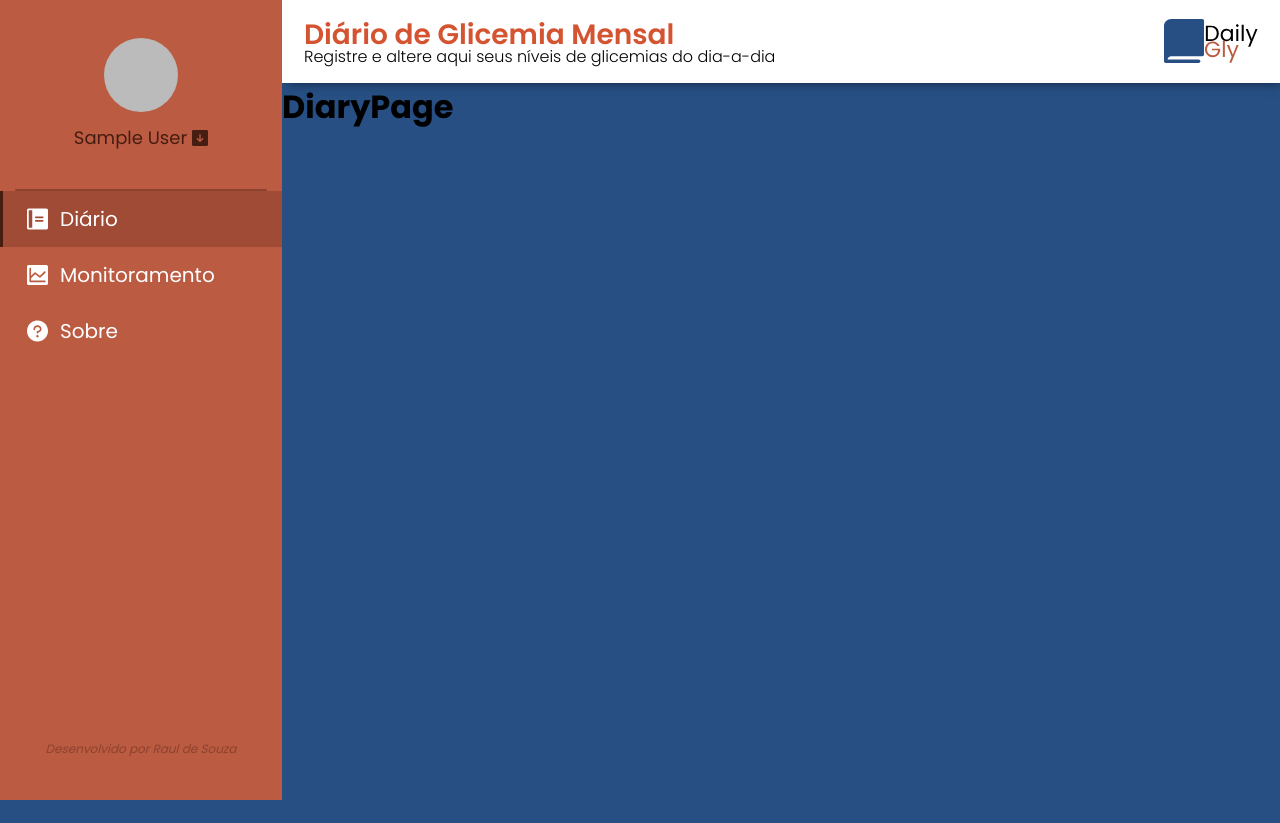
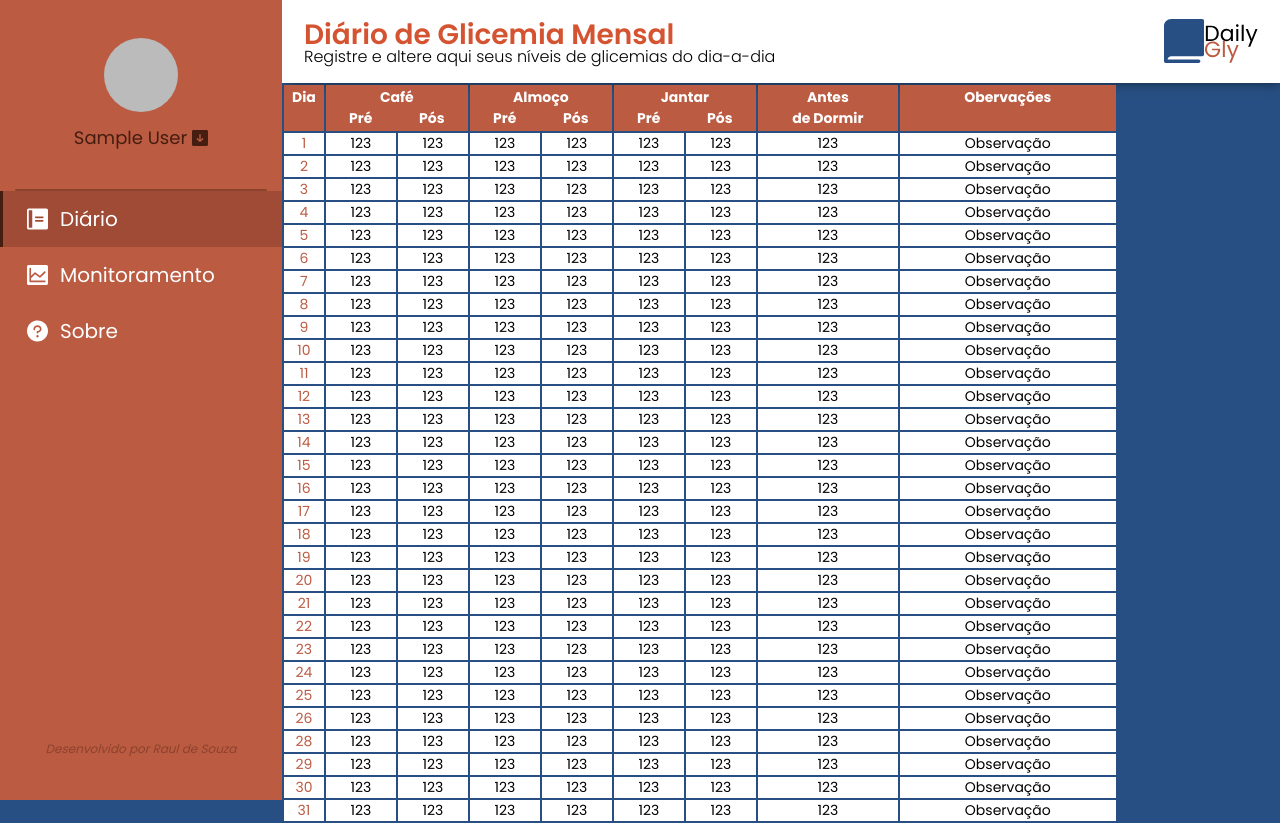
Before and after one commit to r4ulzito/daily-gly, a React (Vite) app: page /my-diary in a window 1280 px wide. Before the commit the page ends 800 px from the top, so only its background shows below. Built offline with nearby package versions, Linux system fonts and the light colour scheme; no server answers; sample sign-in values are in the browser's storage.

Commit message:
adiciona tabela de registros diarios do mes

```diff
--- /dev/null
+++ b/src/components/DailyTable/index.tsx
@@ -0,0 +1,22 @@
+import { IRegistroMes } from "../../interfaces/RegistrosMesInterface";
+import DailyTableHeader from "../DailyTableHeader";
+import DailyTableRow from "../DailyTableRow";
+
+interface DailyTableProps {
+    data: IRegistroMes;
+}
+
+const DailyTable = ({ data }: DailyTableProps) => {
+    return (
+        <table>
+            <DailyTableHeader />
+            <tbody>
+                {data.registros.map((registro) => (
+                    <DailyTableRow key={registro[0]} dayRegisters={registro} />
+                ))}
+            </tbody>
+        </table>
+    );
+};
+
+export default DailyTable;
--- /dev/null
+++ b/src/components/DailyTableHeader/index.tsx
@@ -0,0 +1,55 @@
+import * as S from "./styles/DailyTableHeaderStyled";
+
+const DailyTableHeader = () => {
+    return (
+        <thead>
+            <tr>
+                <S.HeaderCell>
+                    <S.DayCellContent>
+                        <p>Dia</p>
+                    </S.DayCellContent>
+                </S.HeaderCell>
+                <S.HeaderCell colSpan={2}>
+                    <S.SnackCellContent>
+                        <p>Café</p>
+                        <S.SnackCellPeriod>
+                            <span>Pré</span>
+                            <span>Pós</span>
+                        </S.SnackCellPeriod>
+                    </S.SnackCellContent>
+                </S.HeaderCell>
+                <S.HeaderCell colSpan={2}>
+                    <S.SnackCellContent>
+                        <p>Almoço</p>
+                        <S.SnackCellPeriod>
+                            <span>Pré</span>
+                            <span>Pós</span>
+                        </S.SnackCellPeriod>
+                    </S.SnackCellContent>
+                </S.HeaderCell>
+                <S.HeaderCell colSpan={2}>
+                    <S.SnackCellContent>
+                        <p>Jantar</p>
+                        <S.SnackCellPeriod>
+                            <span>Pré</span>
+                            <span>Pós</span>
+                        </S.SnackCellPeriod>
+                    </S.SnackCellContent>
+                </S.HeaderCell>
+                <S.HeaderCell>
+                    <S.SnackCellContent>
+                        <p>Antes</p>
+                        <p>de Dormir</p>
+                    </S.SnackCellContent>
+                </S.HeaderCell>
+                <S.HeaderCell>
+                    <S.SnackCellContent>
+                        <p>Obervações</p>
+                    </S.SnackCellContent>
+                </S.HeaderCell>
+            </tr>
+        </thead>
+    );
+};
+
+export default DailyTableHeader;
--- /dev/null
+++ b/src/components/DailyTableHeader/styles/DailyTableHeaderStyled.ts
@@ -0,0 +1,25 @@
+import styled from "styled-components";
+
+export const HeaderCell = styled.th`
+    background-color: #bb5b42;
+    font-size: 14px;
+    color: #fff;
+    vertical-align: super;
+`;
+
+export const DayCellContent = styled.div`
+    padding: 0px 8px;
+`;
+
+export const SnackCellContent = styled.div`
+    display: flex;
+    flex-direction: column;
+    padding: 2px 0px;
+    min-width: 140px;
+`;
+
+export const SnackCellPeriod = styled.p`
+    display: flex;
+    justify-content: space-around;
+    width: 100%;
+`;
--- /dev/null
+++ b/src/components/DailyTableRow/index.tsx
@@ -0,0 +1,65 @@
+import { useState } from "react";
+import * as S from "./styles/DailyTableRowStyled";
+
+interface DailyTableRowProps {
+    dayRegisters: Array<string>;
+}
+
+const DailyTableRow = ({ dayRegisters }: DailyTableRowProps) => {
+    const [select, setSelect] = useState(false);
+
+    return (
+        <tr>
+            <S.RowCell>
+                <S.RowDayCell
+                    selected={select}
+                    onClick={() => setSelect(!select)}
+                >
+                    {dayRegisters[0]}
+                </S.RowDayCell>
+            </S.RowCell>
+            <S.RowCell>
+                <S.RowSnackCell selected={select}>
+                    {dayRegisters[1]}
+                </S.RowSnackCell>
+            </S.RowCell>
+            <S.RowCell>
+                <S.RowSnackCell selected={select}>
+                    {dayRegisters[2]}
+                </S.RowSnackCell>
+            </S.RowCell>
+            <S.RowCell>
+                <S.RowSnackCell selected={select}>
+                    {dayRegisters[3]}
+                </S.RowSnackCell>
+            </S.RowCell>
+            <S.RowCell>
+                <S.RowSnackCell selected={select}>
+                    {dayRegisters[4]}
+                </S.RowSnackCell>
+            </S.RowCell>
+            <S.RowCell colSpan={1}>
+                <S.RowSnackCell selected={select}>
+                    {dayRegisters[5]}
+                </S.RowSnackCell>
+            </S.RowCell>
+            <S.RowCell>
+                <S.RowSnackCell selected={select}>
+                    {dayRegisters[6]}
+                </S.RowSnackCell>
+            </S.RowCell>
+            <S.RowCell>
+                <S.RowBeforeSleepCell selected={select}>
+                    {dayRegisters[7]}
+                </S.RowBeforeSleepCell>
+            </S.RowCell>
+            <S.RowCell>
+                <S.RowObservationCell selected={select}>
+                    {dayRegisters[8]}
+                </S.RowObservationCell>
+            </S.RowCell>
+        </tr>
+    );
+};
+
+export default DailyTableRow;
--- /dev/null
+++ b/src/components/DailyTableRow/styles/DailyTableRowStyled.ts
@@ -0,0 +1,50 @@
+import styled from "styled-components";
+
+interface RowProps {
+    selected: boolean;
+}
+
+export const RowCell = styled.td`
+    background-color: ${({ theme }) => theme.colors.default};
+    font-size: 14px;
+    text-align: center;
+    border: 1px solid transparent;
+    border: none;
+`;
+
+export const RowDayCell = styled.div<RowProps>`
+    color: ${({ theme, selected }) =>
+        selected ? theme.textColors.secondary : theme.textColors.third};
+    background-color: ${({ theme, selected }) =>
+        selected ? theme.colors.first_color_hover : ""};
+
+    &:hover {
+        background-color: ${({ theme }) => theme.colors.first_color_hover};
+        color: ${({ theme }) => theme.textColors.secondary};
+        cursor: pointer;
+        transition: 0.125s;
+    }
+`;
+
+export const RowSnackCell = styled.div<RowProps>`
+    color: ${({ theme, selected }) =>
+        selected ? theme.textColors.secondary : ""};
+    background-color: ${({ theme, selected }) =>
+        selected ? theme.colors.first_color_hover : ""};
+    min-width: calc(140px / 2);
+`;
+
+export const RowObservationCell = styled.div<RowProps>`
+    color: ${({ theme, selected }) =>
+        selected ? theme.textColors.secondary : ""};
+    background-color: ${({ theme, selected }) =>
+        selected ? theme.colors.first_color_hover : ""};
+    min-width: 216px;
+`;
+
+export const RowBeforeSleepCell = styled.div<RowProps>`
+    color: ${({ theme, selected }) =>
+        selected ? theme.textColors.secondary : ""};
+    background-color: ${({ theme, selected }) =>
+        selected ? theme.colors.first_color_hover : ""};
+`;
--- /dev/null
+++ b/src/interfaces/RegistrosMesInterface.ts
@@ -0,0 +1,5 @@
+export interface IRegistroMes {
+    ano: String;
+    mes: String;
+    registros: Array<Array<string>>;
+}
--- /dev/null
+++ b/src/mock/registersMock.ts
@@ -0,0 +1,38 @@
+import { IRegistroMes } from "../interfaces/RegistrosMesInterface";
+
+export const dataMock: IRegistroMes = {
+    ano: "2023",
+    mes: "08",
+    registros: [
+        ["1", "123", "123", "123", "123", "123", "123", "123", "Observação"],
+        ["2", "123", "123", "123", "123", "123", "123", "123", "Observação"],
+        ["3", "123", "123", "123", "123", "123", "123", "123", "Observação"],
+        ["4", "123", "123", "123", "123", "123", "123", "123", "Observação"],
+        ["5", "123", "123", "123", "123", "123", "123", "123", "Observação"],
+        ["6", "123", "123", "123", "123", "123", "123", "123", "Observação"],
+        ["7", "123", "123", "123", "123", "123", "123", "123", "Observação"],
+        ["8", "123", "123", "123", "123", "123", "123", "123", "Observação"],
+        ["9", "123", "123", "123", "123", "123", "123", "123", "Observação"],
+        ["10", "123", "123", "123", "123", "123", "123", "123", "Observação"],
+        ["11", "123", "123", "123", "123", "123", "123", "123", "Observação"],
+        ["12", "123", "123", "123", "123", "123", "123", "123", "Observação"],
+        ["13", "123", "123", "123", "123", "123", "123", "123", "Observação"],
+        ["14", "123", "123", "123", "123", "123", "123", "123", "Observação"],
+        ["15", "123", "123", "123", "123", "123", "123", "123", "Observação"],
+        ["16", "123", "123", "123", "123", "123", "123", "123", "Observação"],
+        ["17", "123", "123", "123", "123", "123", "123", "123", "Observação"],
+        ["18", "123", "123", "123", "123", "123", "123", "123", "Observação"],
+        ["19", "123", "123", "123", "123", "123", "123", "123", "Observação"],
+        ["20", "123", "123", "123", "123", "123", "123", "123", "Observação"],
+        ["21", "123", "123", "123", "123", "123", "123", "123", "Observação"],
+        ["22", "123", "123", "123", "123", "123", "123", "123", "Observação"],
+        ["23", "123", "123", "123", "123", "123", "123", "123", "Observação"],
+        ["24", "123", "123", "123", "123", "123", "123", "123", "Observação"],
+        ["25", "123", "123", "123", "123", "123", "123", "123", "Observação"],
+        ["26", "123", "123", "123", "123", "123", "123", "123", "Observação"],
+        ["28", "123", "123", "123", "123", "123", "123", "123", "Observação"],
+        ["29", "123", "123", "123", "123", "123", "123", "123", "Observação"],
+        ["30", "123", "123", "123", "123", "123", "123", "123", "Observação"],
+        ["31", "123", "123", "123", "123", "123", "123", "123", "Observação"],
+    ],
+};
--- a/src/pages/DiaryPage/index.tsx
+++ b/src/pages/DiaryPage/index.tsx
@@ -1,5 +1,7 @@
+import DailyTable from "../../components/DailyTable";
 import Header from "../../components/Header";
 import { IHeaderContent } from "../../interfaces/HeaderContentInterface";
+import { dataMock } from "../../mock/registersMock";
 
 const DiaryPage = () => {
     const headerContent: IHeaderContent = {
@@ -12,7 +14,7 @@ const DiaryPage = () => {
         <>
             <Header content={headerContent} />
             <div>
-                <h1>DiaryPage</h1>
+                <DailyTable data={dataMock} />
             </div>
         </>
     );
--- a/src/styles/ThemesProvider.tsx
+++ b/src/styles/ThemesProvider.tsx
@@ -4,6 +4,7 @@ const DefaultTheme = {
     colors: {
         default: "#ffff",
         first_color: "#BB5B42",
+        first_color_hover: "#f8a38e",
         secondary_color: "#274F83",
         third_color: "#8D422E",
         third_color_opace: "rgba(141, 66, 46, 0.6)",
@@ -13,6 +14,7 @@ const DefaultTheme = {
     textColors: {
         primary: "#000",
         secondary: "#ffff",
+        third: "#BB5B42",
         header_title: "#D45331",
         user_name: "#461D11",
     },
```
